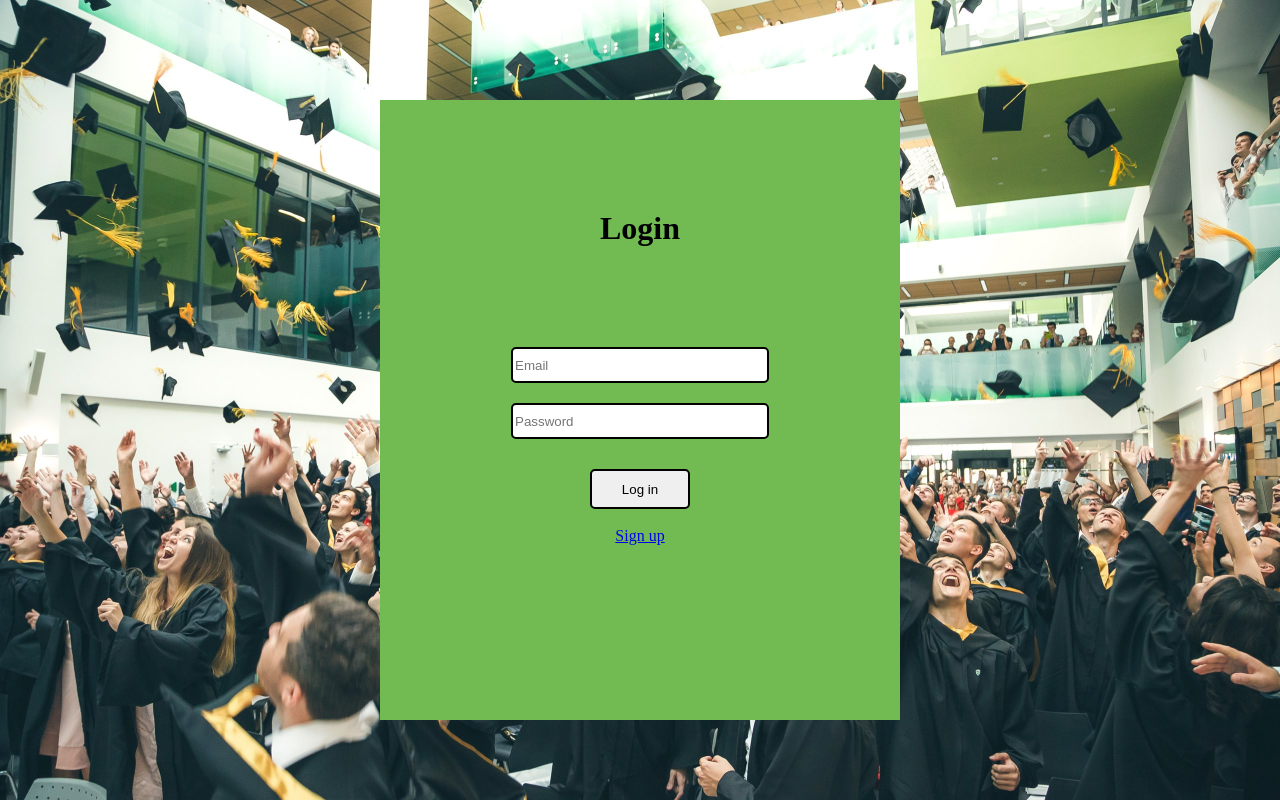
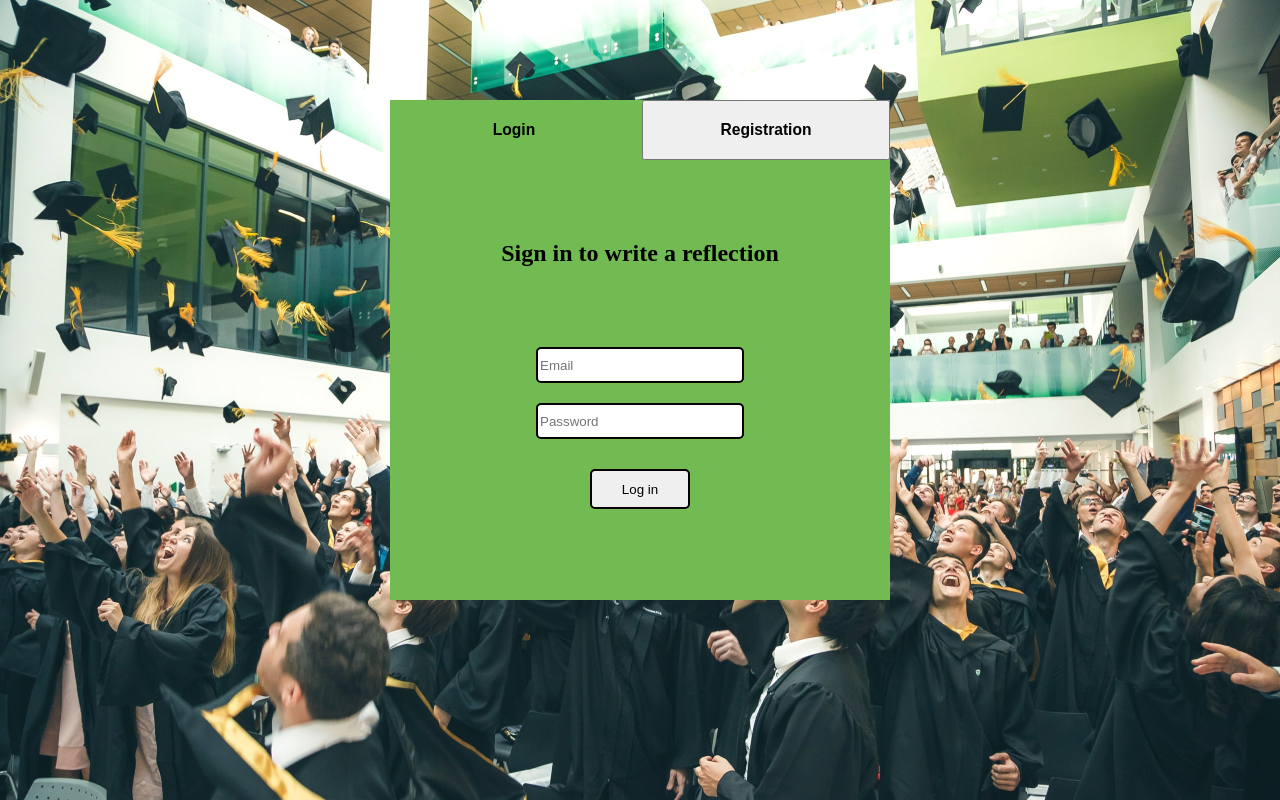
Before and after one commit to stepan14511/QualityFeedbackIU, a Django app: page / in a window 1280 px wide. Run offline with Django 3.2, Linux system fonts and the light colour scheme.

Commit message:
Made login page

```diff
--- a/qualityfeedback/webapp/templates/index.html
+++ b/qualityfeedback/webapp/templates/index.html
@@ -14,17 +14,17 @@
         margin: auto;
         margin-top: 100px;
         width: 500px;
-        height: 600px;
+        height: 500px;
         background-color: #72bb53;
-        padding: 10px;
         text-align: center;
     }
     .center_h{
         margin: auto;
-        width: 50%;
+        width: 60%;
     }
     .input_field{
         height: 30px;
+        width: 40%;
         border: 2px solid black;
         border-radius: 5px;
     }
@@ -33,15 +33,86 @@
         margin-top: 30px;
         height: 40px;
     }
+    .tablinks{
+        width: 248px;
+        height: 60px;
+    }
+    .tab{
+        padding: 0px;
+        margin: 0px;
+    }
+
+    /* Create an active/current tablink class */
+    .tab button.active {
+        background-color: #72bb53;
+        border: 0px;
+    }
+
+    .tabcontent {
+        display: none;
+    }
+
+    .tab button:focus {
+        outline: none;
+        box-shadow: none;
+    }
     </style>
 
     <div class="center_main">
-        <form>
-            <h1 class="center_h" style="margin-top: 100px;">Login</h1>
-            <input class="center_h input_field" type="email" required placeholder="Email" style="margin-top: 100px;"></input>
+        <!-- Tab links -->
+        <div class="tab">
+            <button class="tablinks" onclick="openCity(event, 'Login')" id="defaultOpen" ><h3>Login</h3></button>
+            <button class="tablinks" onclick="openCity(event, 'Registration')"><h3>Registration</h3></button>
+        </div>
+
+        <!-- Tab content -->
+        <form id="Login" class="tabcontent">
+            <h2 class="center_h" style="margin-top: 80px;">Sign in to write a reflection</h2>
+            <input class="center_h input_field" type="email" required placeholder="Email" style="margin-top: 80px;"></input><br/>
             <input class="center_h input_field" type="password" required placeholder="Password" style="margin-top: 20px;"></input>
             <br/><input class="center_h input_field button_login" type="submit" value="Log in">
         </form>
-        <br/><a href="signup.html"> Sign up</a>
+
+        <form id="Registration" class="tabcontent">
+            <div style="margin-top: 30px; text-align: left; margin-left: 200px;">
+                <input type="radio" id="user_type1" name="user_type" value="Student" style="margin-top: 20px;">
+                <label for="user_type1" style="font-size: 20px;">Student</label><br/>
+
+                <input type="radio" id="user_type2" name="user_type" value="TA" style="margin-top: 20px;">
+                <label for="user_type2" style="font-size: 20px;">Professor/TA</label><br/>
+
+                <input type="radio" id="user_type3" name="user_type" value="DoE" style="margin-top: 20px;">
+                <label for="user_type3" style="font-size: 20px;">DoE</label>
+            </div>
+            <input class="center_h input_field" type="text" required placeholder="Name & Surname" style="margin-top: 43px;"></input><br/>
+            <input class="center_h input_field" type="email" required placeholder="Innopolis email" style="margin-top: 20px;"></input>
+            <br/><input class="center_h input_field button_login" type="submit" value="Sign up">
+
+        </form>
     </div>
 </body>
+
+<script>
+    document.getElementById("defaultOpen").click();
+
+    function openCity(evt, cityName) {
+        // Declare all variables
+        var i, tabcontent, tablinks;
+
+        // Get all elements with class="tabcontent" and hide them
+        tabcontent = document.getElementsByClassName("tabcontent");
+        for (i = 0; i < tabcontent.length; i++) {
+          tabcontent[i].style.display = "none";
+        }
+
+        // Get all elements with class="tablinks" and remove the class "active"
+        tablinks = document.getElementsByClassName("tablinks");
+        for (i = 0; i < tablinks.length; i++) {
+          tablinks[i].className = tablinks[i].className.replace(" active", "");
+        }
+
+        // Show the current tab, and add an "active" class to the button that opened the tab
+        document.getElementById(cityName).style.display = "block";
+        evt.currentTarget.className += " active";
+      }
+</script>
```
